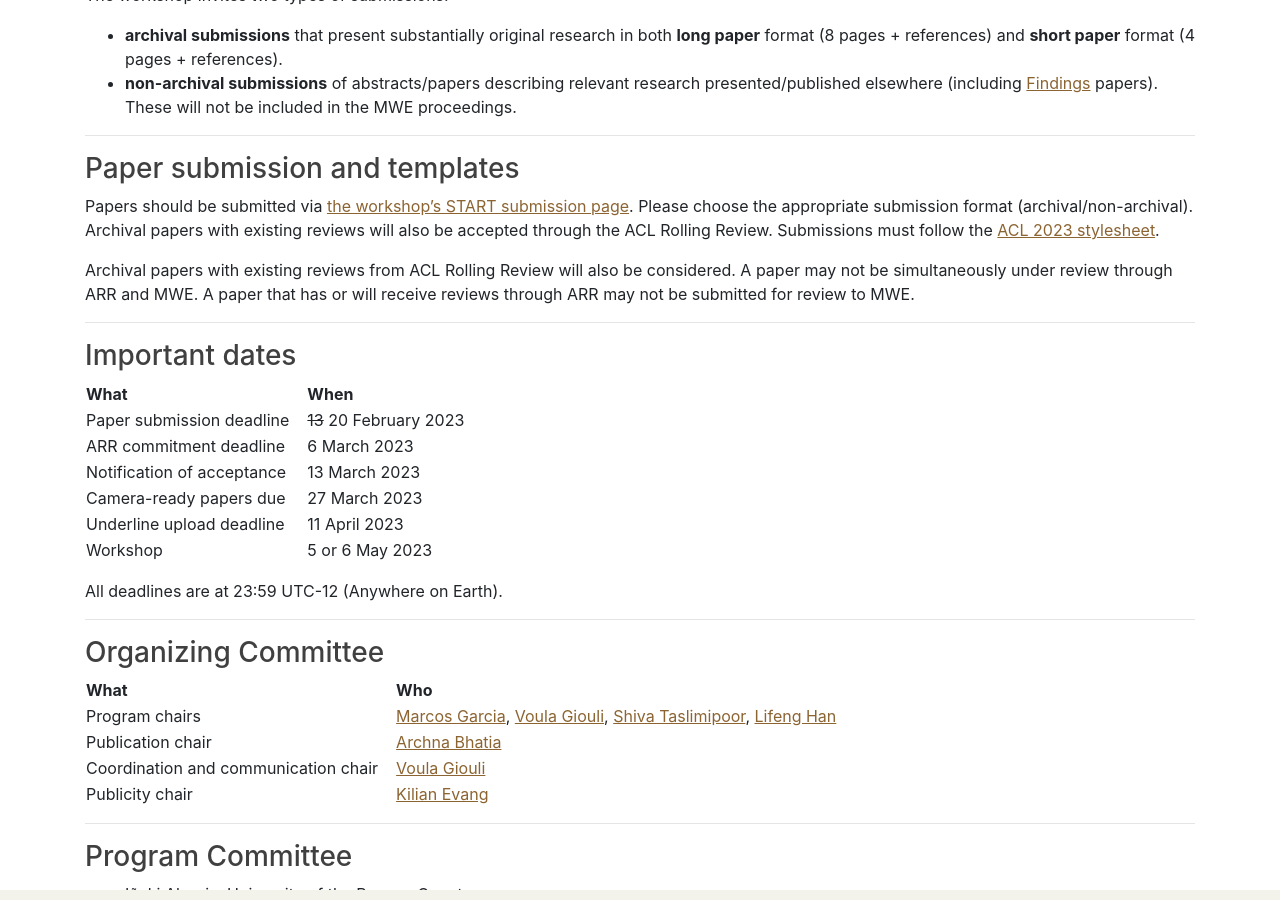
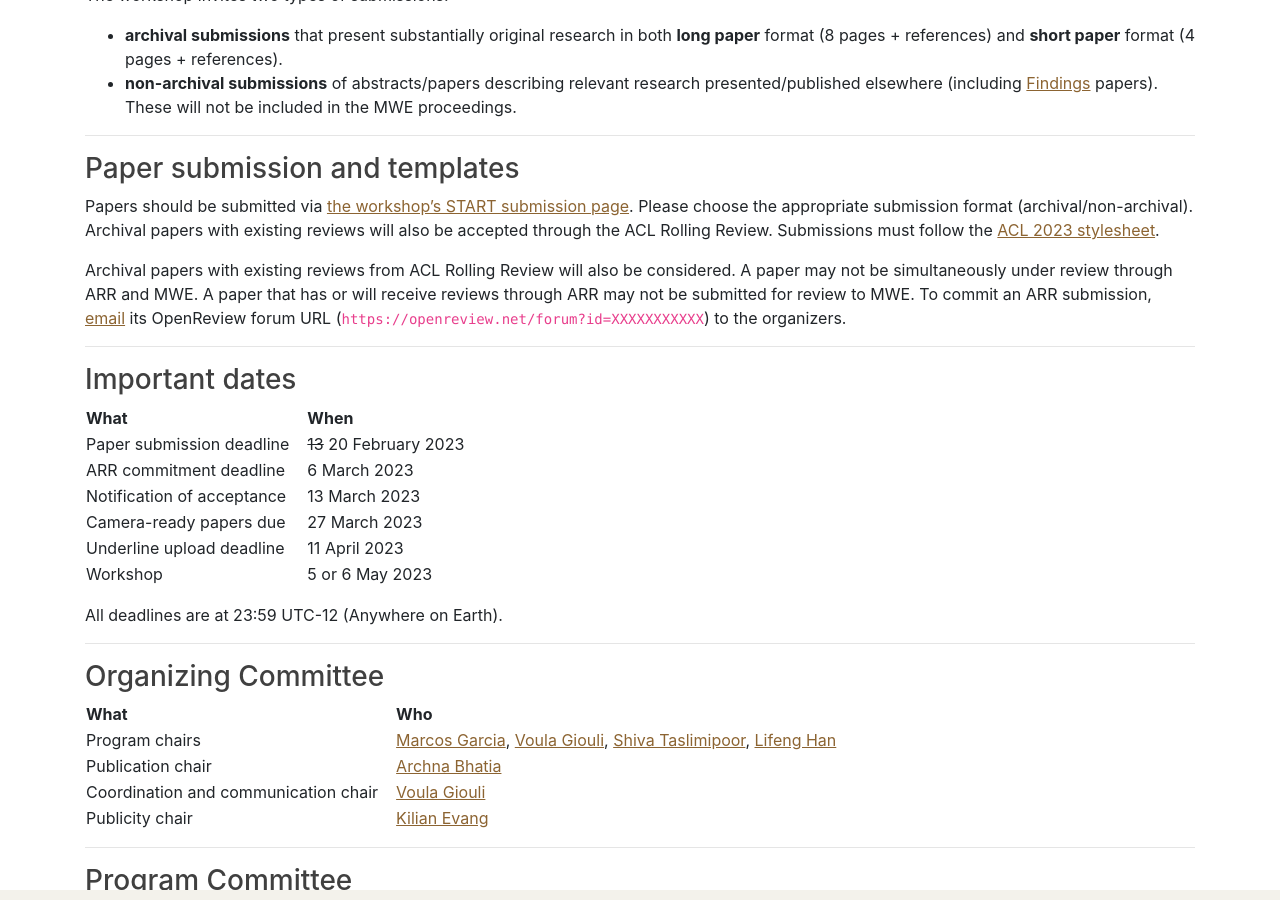
Before and after one commit to multiword/multiword.github.io, a Jekyll site: the page built from mwe2023/index.md, in a window 1280 px wide and 900 px high, scrolled down 3651 px. Built offline with Jekyll 4.4.1, drawn with Linux system fonts in a browser that asks for light colours; comment, search, counter and statistics services are not loaded.

Commit message:
Added note on ARR commitment

```diff
--- a/mwe2023/index.md
+++ b/mwe2023/index.md
@@ -159,6 +159,7 @@ The workshop invites  two types of submissions:
 Papers should be submitted via [the workshop's START submission page](https://softconf.com/eacl2023/mwe2023/). Please choose the appropriate submission format (archival/non-archival). Archival papers with existing reviews will also be accepted through the ACL Rolling Review. Submissions must follow the [ACL 2023 stylesheet](https://2023.aclweb.org/calls/style_and_formatting/).
 
 Archival papers with existing reviews from ACL Rolling Review will also be considered. A paper may not be simultaneously under review through ARR and MWE. A paper that has or will receive reviews through ARR may not be submitted for review to MWE.
+To commit an ARR submission, <a href="#contact">email</a> its OpenReview forum URL (`https://openreview.net/forum?id=XXXXXXXXXXX`) to the organizers.
 
 -----
 
```
